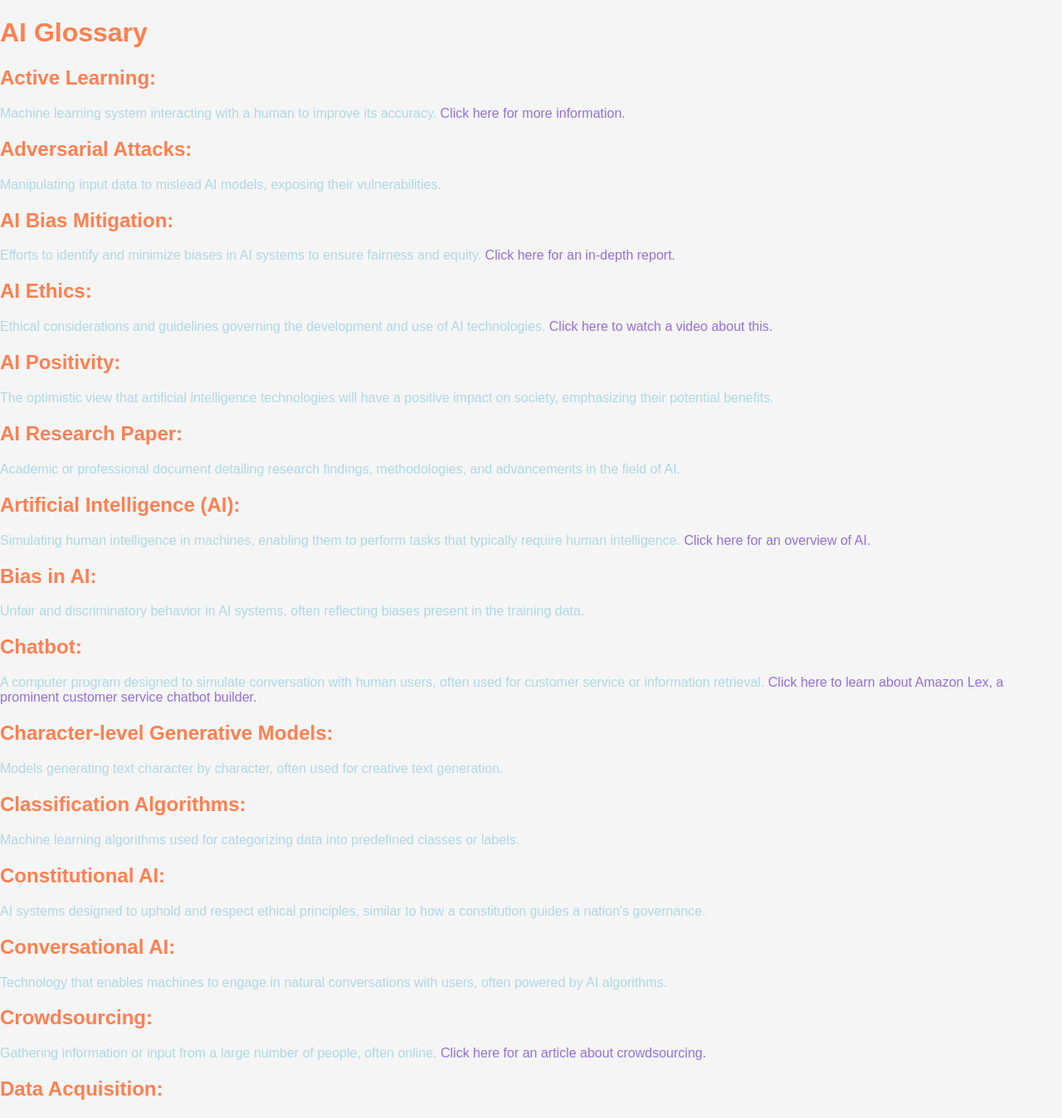
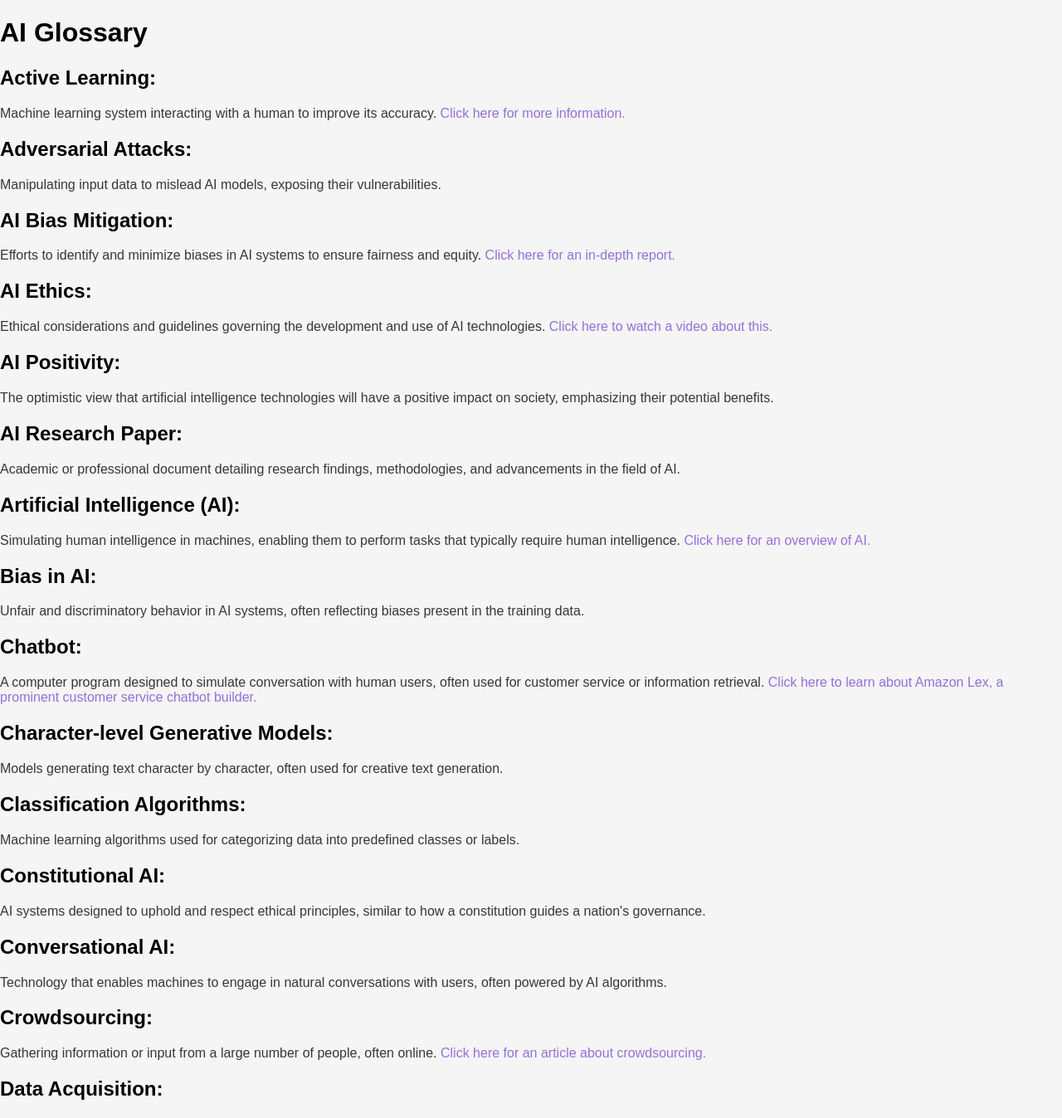
Before and after one commit to Joanne-Lee20/HDCC, a Flask app: page /glossary in a window 1280 px wide. Shown: the part 38-1386 px from the top of the page at 83% size. Run offline with Flask 3, Linux system fonts and the light colour scheme.

Commit message:
Update glossary.html

```diff
--- a/templates/glossary.html
+++ b/templates/glossary.html
@@ -20,11 +20,11 @@
         }
 
         h1, h2 {
-            color: #ff7f50; /* Pastel orange */
+            color: #000000;
         }
 
         p {
-            color: #add8e6; /* Pastel blue */
+            color: #363737;
         }
 
         a {
```
